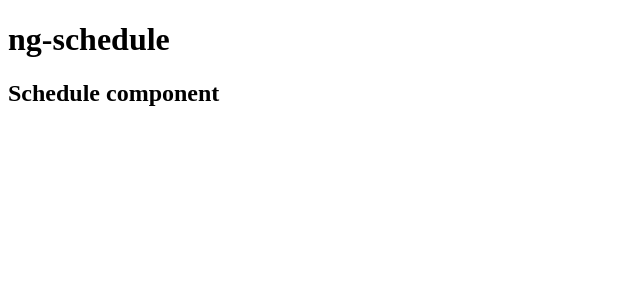
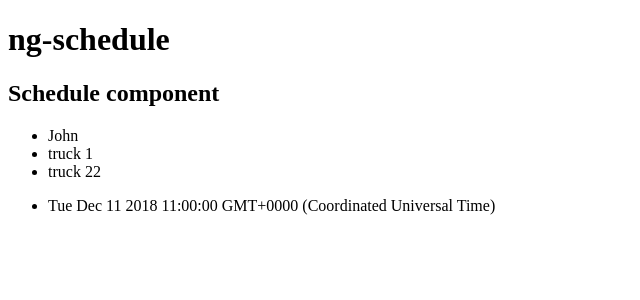
Before and after one commit to svillegascreative/ng-schedule, an Angular app: page / in a window 1280 px wide. Shown: the top 300 px of the page, without its empty margins (0-640 px from the left). Built offline with nearby package versions, Linux system fonts and the light colour scheme.

Commit message:
Check that mock schedule displays

```diff
--- a/src/app/schedule/schedule.component.html
+++ b/src/app/schedule/schedule.component.html
@@ -1 +1,14 @@
 <h2>Schedule component</h2>
+
+<ul>
+  <li *ngFor="let resource of schedule.resources">
+    {{ resource }}
+  </li>
+</ul>
+
+
+<ul>
+  <li *ngFor="let event of schedule.events">
+    {{ event.start }}
+  </li>
+</ul>
```
